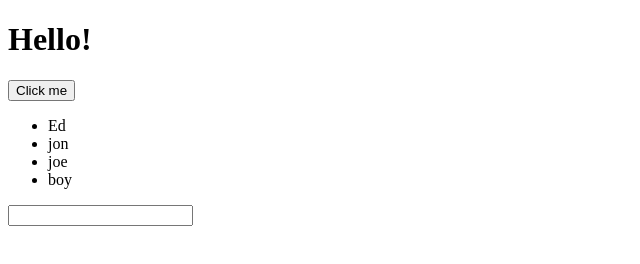
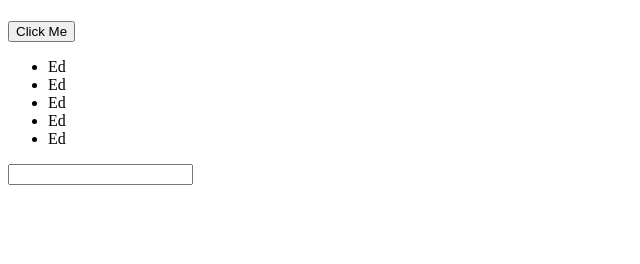
Before and after one commit to VadimChorrny/Portfolio, a plain HTML site: page index.html in a window 1280 px wide. Shown: the whole page, without its empty margins (0-640 px from the left). Drawn offline with Linux system fonts and the light colour scheme.

Commit message:
add bugs

```diff
--- a/app.js
+++ b/app.js
@@ -1,14 +1,11 @@
 const userList = document.querySelectorAll(".name-list li");
 const listInput = document.querySelector(".list-input");
-const addListBtn = document.querySelector('.addListBtn');
+const addListBtn = document.querySelector(".addListBtn");
 
 addListBtn.addEventListener('click', function () {
-    // Create an li out of thin air
-    const newLi = document.createElement('LI');
+    const newLi = document.createElement("LI");
     const liContent = document.createTextNode(listInput.value);
+    newLi.appendChild(liContent);
+    userList.appendChild(newLi);
 
-    // Add the input value inside that new li
-    newLi.appendChild(liContent);
-    // Attaching the li to the user
-    userList.appendChild(newLi);
-})
+});
--- a/index.html
+++ b/index.html
@@ -9,17 +9,18 @@
 </head>
 
 <body>
-    <h1 class="title">Hello!</h1>
-    <button class="addListBtn">Click me</button>
+    <h1 class="title"></h1>
+    <button class="addListBtn">Click Me</button>
     <ul class="name-list">
         <li>Ed</li>
-        <li>jon</li>
-        <li>joe</li>
-        <li>boy</li>
+        <li>Ed</li>
+        <li>Ed</li>
+        <li>Ed</li>
+        <li>Ed</li>
 
     </ul>
-    <input class="list-input" type="text" />
 
+    <input class="list-input" type="text">
     <script src="./app.js"></script>
 </body>
 
```
